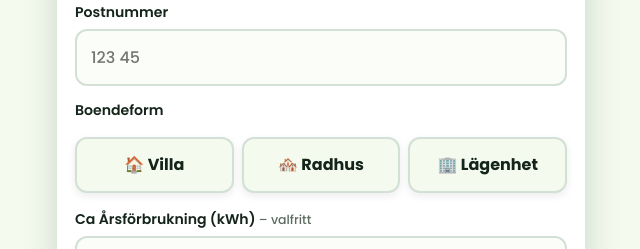
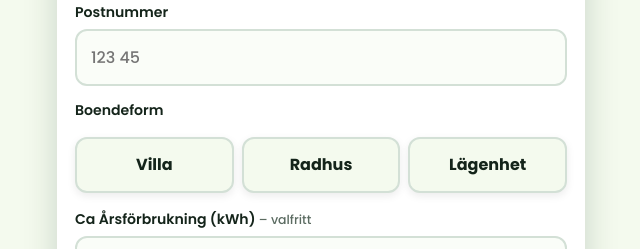
Before and after one commit to Robinaxen-sudo/Kundklubb---Elavtal, a plain HTML site: page index.html in a window 1280 px wide. Shown: the part 1940-2189 px from the top of the page, without its empty margins (319-959 px from the left). Drawn offline with Linux system fonts and the light colour scheme.

Commit message:
Update index.html

```diff
--- a/index.html
+++ b/index.html
@@ -233,13 +233,13 @@
   <div class="boende-buttons">
 
     <input type="radio" id="villa" name="Boendeform" value="Villa" required>
-    <label for="villa">🏠 Villa</label>
+    <label for="villa"> Villa</label>
 
     <input type="radio" id="radhus" name="Boendeform" value="Radhus">
-    <label for="radhus">🏘️ Radhus</label>
+    <label for="radhus"> Radhus</label>
 
     <input type="radio" id="lagenhet" name="Boendeform" value="Lägenhet">
-    <label for="lagenhet">🏢 Lägenhet</label>
+    <label for="lagenhet"> Lägenhet</label>
 
   </div>
 </fieldset>
```
